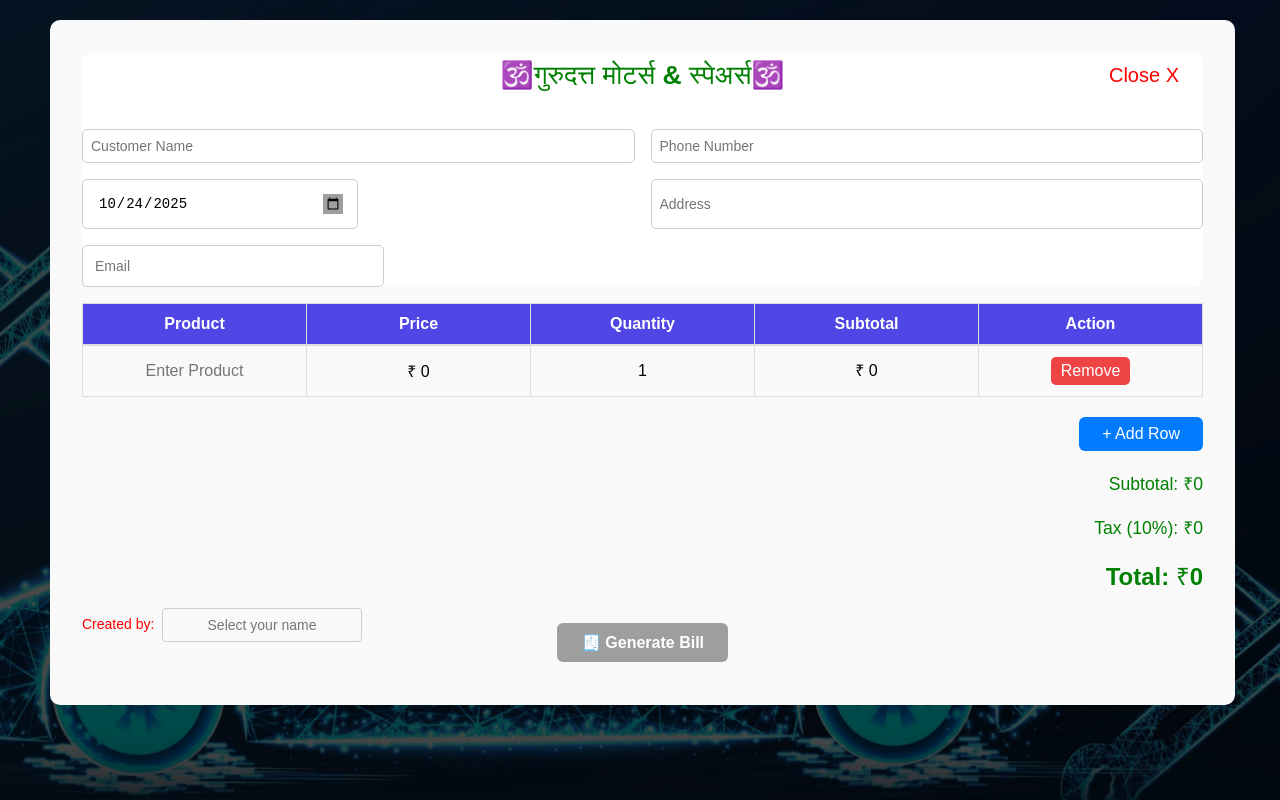
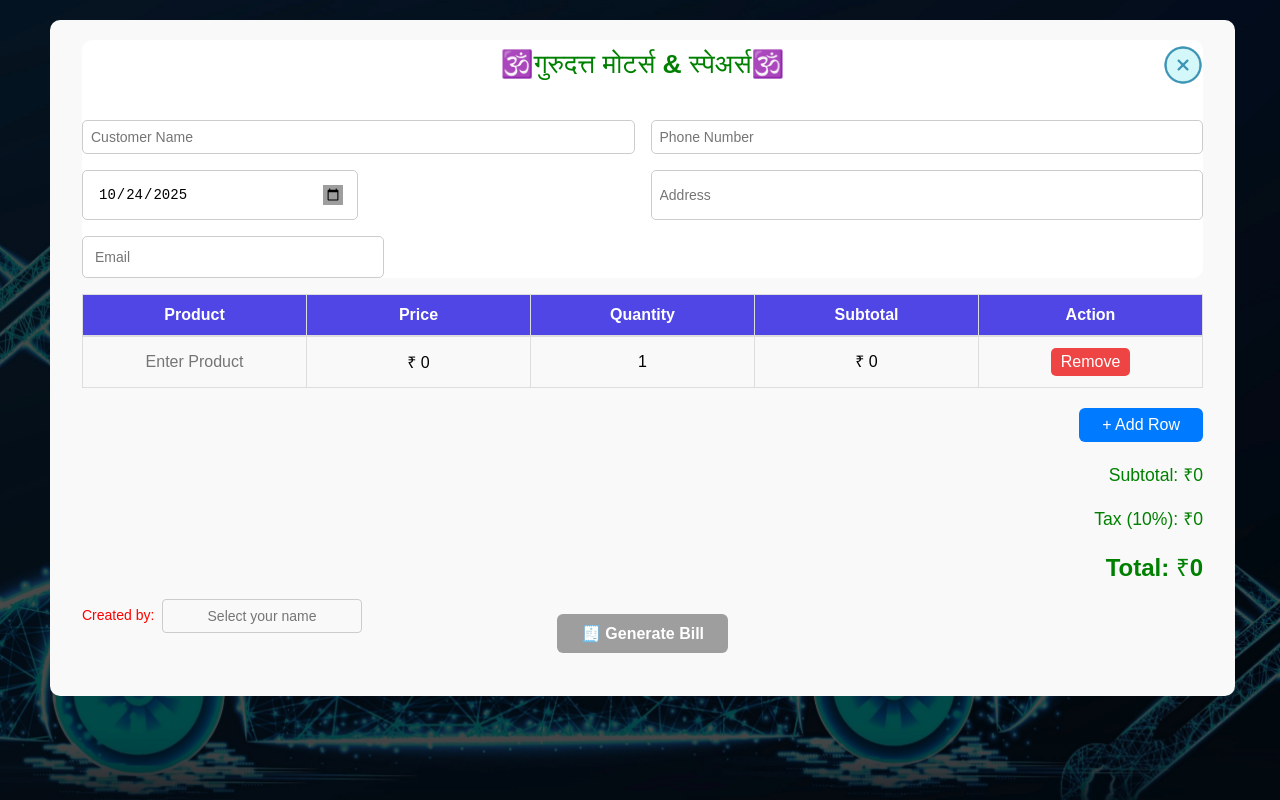
Before and after one commit to Rushik2000/Gurudatta.motars.frontend, a React (Vite) app: page /bill in a window 1280 px wide. Built offline with nearby package versions, Linux system fonts and the light colour scheme; grey boxes are pictures that could not be loaded.

Commit message:
Added cancel button with image

```diff
--- a/src/components/Bill.tsx
+++ b/src/components/Bill.tsx
@@ -3,6 +3,7 @@ import { v4 as uuid } from 'uuid';
 import { useNavigate } from 'react-router-dom';
 import styles from '../css/Bill.module.css'
 import type { Product, BillProduct, Customer, Admin } from '../types/types';
+import closeIcon from '../assets/closebtn.png'
 
 interface BillProps {
     setRefreshKey: React.Dispatch<React.SetStateAction<number>>;
@@ -37,7 +38,7 @@ const Bill: React.FC<BillProps> = ({ setRefreshKey }) => {
     const backendServer = 'http://localhost:8080/'
     const navigate = useNavigate();
 
-    const removeProduct = (id: string |null) => {
+    const removeProduct = (id: string | null) => {
         setProducts(prev => prev.filter(p => p.pid !== id));
     };
     const subtotal = products.reduce((sum, i) => sum + i.price * i.quantity, 0);
@@ -278,9 +279,11 @@ const Bill: React.FC<BillProps> = ({ setRefreshKey }) => {
             <div className={styles.customerdetails}>
                 <div className={styles.billheader}>
                     <h5>🕉️गुरुदत्त मोटर्स & स्पेअर्स🕉️</h5>
-                    <button
-                        className={styles.closebutton}
-                        onClick={closeButtonHandler}>Close X</button>
+                    <div className={styles.closeimg}>
+                        <button className={styles.closebutton} onClick={closeButtonHandler}>
+                            <img src={closeIcon} alt="close" />
+                        </button>
+                    </div>
                 </div>
                 <div className={styles.customerform}>
                     <input
--- a/src/components/Customers.tsx
+++ b/src/components/Customers.tsx
@@ -1,11 +1,13 @@
 import React, { useState, useEffect } from "react";
 import styles from '../css/Customer.module.css'
 import ViewBill from "./ViewBill";
-import type {BillProduct, Customer } from "../types/types";
+import type { BillProduct, Customer } from "../types/types";
+import closeIcon from '../assets/closebtn.png'
+import { useNavigate } from 'react-router-dom';
 
 const Customer: React.FC = () => {
   const [customer, setCustomer] = useState<Customer>({
-    csid : null,
+    csid: null,
     name: '',
     phone: '',
     email: '',
@@ -25,6 +27,7 @@ const Customer: React.FC = () => {
   const [searchedCustomerBills, setSearchedCustomerBills] = useState<BillProduct[]>([]);
   const [isSelecting, setIsSelecting] = useState(false);
   const [selectedBill, setSelectedBill] = useState<BillProduct>();
+  const navigate = useNavigate();
 
   const handleChange = (e: React.ChangeEvent<HTMLInputElement | HTMLTextAreaElement>) => {
     const { name, value } = e.target;
@@ -48,7 +51,7 @@ const Customer: React.FC = () => {
       });
 
       if (!res.ok) throw new Error("Failed to save customer");
-      setCustomer({ csid: null , name: "", phone: "", email: "", address: "", billProductId: null });
+      setCustomer({ csid: null, name: "", phone: "", email: "", address: "", billProductId: null });
       alert("Customer added successfully!");
     } catch (error) {
       console.error("Error adding customer:", error);
@@ -143,6 +146,12 @@ const Customer: React.FC = () => {
 
   return (
     <div className={styles.main}>
+      <div className={styles.backWrapper}>
+        <button className={styles.backBtn}
+          onClick={() => navigate('/')}>
+          <img src={closeIcon} alt="back" />
+        </button>
+      </div>
       <div className={styles.customercontainer}>
         <div className={styles.custformsection}>
           <h2>Add / Edit Customer</h2>
@@ -279,7 +288,7 @@ const Customer: React.FC = () => {
           <ViewBill
             foundCustomer={foundCustomer}
             bill={selectedBill}
-            setShowModal = {setShowModal}
+            setShowModal={setShowModal}
           />
         )}
       </div>
--- a/src/css/Bill.module.css
+++ b/src/css/Bill.module.css
@@ -11,16 +11,6 @@
   /* Center column */
   text-align: center;
   margin: 0;
-}
-
-.billheader .closebutton {
-  grid-column: 3;
-  justify-self: end;
-  background: transparent;
-  border: none;
-  font-size: 20px;
-  cursor: pointer;
-  color: red;
 }
 
 .appheader {
@@ -51,6 +41,7 @@
 
 .billcontainer {
   padding: 2rem;
+  padding-top: 20px;
   width: 95%;
   margin: 0 auto;
   font-family: Arial, sans-serif;
@@ -512,3 +503,42 @@ input[type="text"] {
 .billsummary1 strong {
   font-size: 1.5rem;
 }
+
+.closeimg {
+  display: flex;
+  justify-content: flex-end;
+  width: 100%;
+}
+
+.closebutton {
+  background: none;
+  border: none;
+  padding: 0;
+  cursor: pointer;
+  outline: none;
+}
+
+/* Strong selector: applies only to THIS image */
+.closebutton > img {
+  width: 40px;
+  height: 50px;
+  object-fit: contain;
+  display: block;
+  opacity: 0.85;
+  transition: 0.2s ease;
+}
+
+.closebutton:hover > img {
+  opacity: 1;
+  transform: scale(1.05);
+}
+
+.closebutton:focus {
+  outline: none;
+  box-shadow: none;
+}
+
+.closebutton:active {
+  outline: none;
+  box-shadow: none;
+}
--- a/src/css/Customer.module.css
+++ b/src/css/Customer.module.css
@@ -7,11 +7,14 @@
     grid-column: 2;
     grid-template-columns: 1fr 2fr;
     gap: 2rem;
+    padding-top: 5px;
     padding: 20px;
     background: #f3f4f6;
     /* soft gray background */
     border-radius: 12px;
-    font-family: "Inter", system-ui, sans-serif;
+    font-family: "Inter",
+        system-ui,
+        sans-serif;
     color: #111827;
 }
 
@@ -138,10 +141,6 @@
     color: #111827;
 }
 
-.customertable thead {
-
-}
-
 .customertable th {
     background-color: #eef2ff;
     /* soft indigo tone */
@@ -165,9 +164,9 @@
 }
 
 .tableWrapper {
-    max-height: 290px;  /* enough height for 4 rows */
-    overflow-y: auto;   /* scroll appears only when needed */
-    overflow-x: hidden; /* optional */
+    max-height: 290px;
+    overflow-y: auto;
+    overflow-x: hidden;
 }
 
 .tableWrapper::-webkit-scrollbar {
@@ -396,7 +395,8 @@
 .searchdropdownwrapper {
     position: relative;
     display: inline-block;
-  width: 250px; /* match your search input width */
+    width: 250px;
+    /* match your search input width */
 }
 
 .searchbox {
@@ -435,3 +435,42 @@
 .searchdropdown li:hover {
     background-color: #f3f4f6;
 }
+
+.backWrapper {
+    display: flex;
+    justify-content: flex-end;
+    width: 100%;
+    margin-bottom: 10px;
+}
+
+.backBtn {
+    margin-right: 10px;
+    margin-top: 7px;
+    background: none;
+    border: none;
+    padding: 5px;
+    cursor: pointer;
+    outline: none;
+}
+
+.backBtn img {
+    width: 40px;
+    height: 40px;
+    transition: 0.2s ease;
+    border: none;
+}
+
+.backBtn:hover img {
+    transform: scale(1.1);
+    opacity: 0.8;
+}
+
+.backBtn:focus {
+    outline: none !important;
+    box-shadow: none !important;
+}
+
+.backBtn:active {
+    outline: none !important;
+    box-shadow: none !important;
+}
```
Also changed, not shown: src/assets/backbtn.png (added), src/assets/closebtn.png (added). Lines whose indentation alone changed are shown as unchanged.
